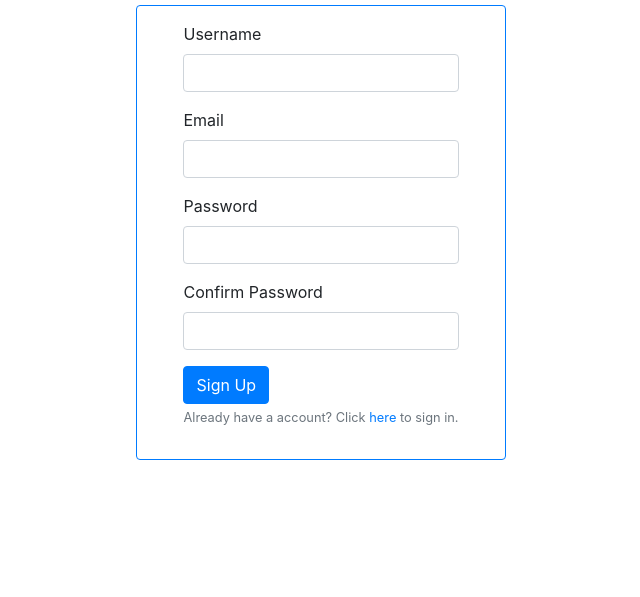
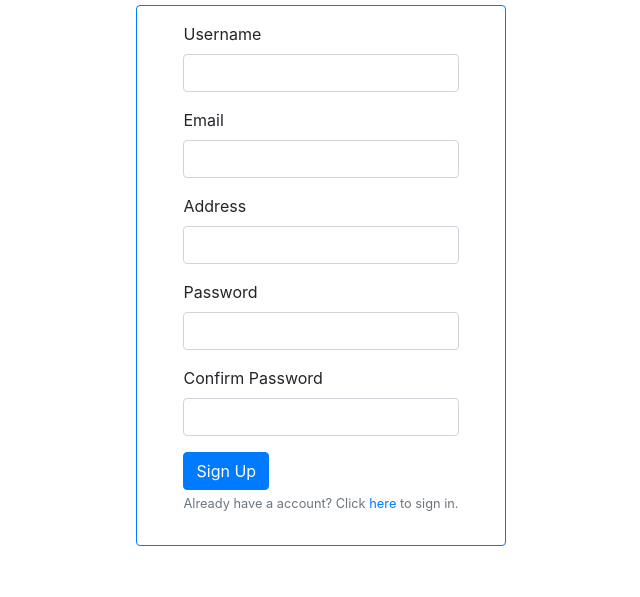
Before and after one commit to prasunphilip/Webstore-using-PHP, a PHP site: page /signup.php in a window 1280 px wide. Shown: the part 203-800 px from the top of the page, without its empty margins (319-959 px from the left). Run offline with PHP 8.4, Linux system fonts and the light colour scheme.

Commit message:
Added address to user database

```diff
--- a/register.php
+++ b/register.php
@@ -4,6 +4,7 @@
 	$password_1 = "";
 	$password_2 = "";
 	$email = "";
+	$add = "";
 	$errors = array();
 
 	$db = mysqli_connect('localhost','root','','project');
@@ -11,6 +12,7 @@
 	if(isset($_POST['Signup'])){
 		$username = $_POST['name'];
 		$email = $_POST['email'];
+		$add = $_POST['add'];
 		$password_1 = $_POST['password_1'];
 		$password_2 = $_POST['password_2'];
 
@@ -20,6 +22,10 @@
 
 		if(empty($email)){
 			array_push($errors, "Email is required");
+		}
+
+		if(empty($add)){
+			array_push($errors, "Address is required");
 		}
 
 		if(empty($password_1)){
@@ -32,8 +38,8 @@
 
 		if(count($errors) == 0){
 			$password = md5($password_1);
-			$sql = "INSERT INTO user (username, email, password)
-						VALUES ('$username','$email','$password')";
+			$sql = "INSERT INTO user (username, email, password, address)
+						VALUES ('$username','$email','$password', '$add')";
 			mysqli_query($db, $sql);
 			$_SESSION['username'] = $username;
 			$_SESSION['success'] = "You are now logged in";
--- a/signup.php
+++ b/signup.php
@@ -16,6 +16,10 @@
 							               <label>Email</label>
     						             <input type="email" class="form-control" name="email">
   						          </div>
+                        <div class="form-group">
+                             <label>Address</label>
+                             <input type="text" class="form-control" name="add">
+                        </div>
   						          <div class="form-group">
   							             <label>Password</label>
     						             <input type="password" class="form-control" name="password_1">
```
